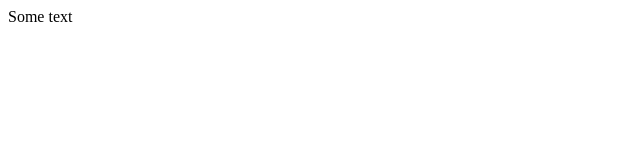
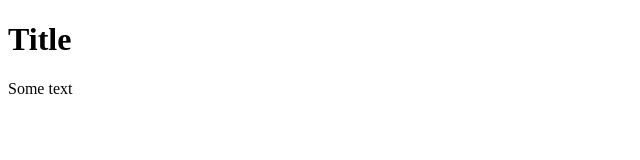
Before and after one commit to ctunon/ctunon.github.io, a plain HTML site: page index.html in a window 1280 px wide. Shown: the whole page, without its empty margins (0-640 px from the left). Drawn offline with Linux system fonts and the light colour scheme.

Commit message:
Update index.html

```diff
--- a/index.html
+++ b/index.html
@@ -6,6 +6,7 @@
     <title>Document</title>
 </head>
 <body>
-    Some text
+    <h1>Title</h1>
+    <p>Some text</p>
 </body>
 </html>
```
